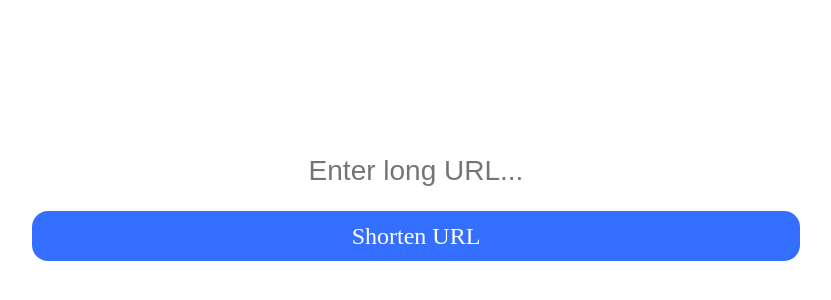
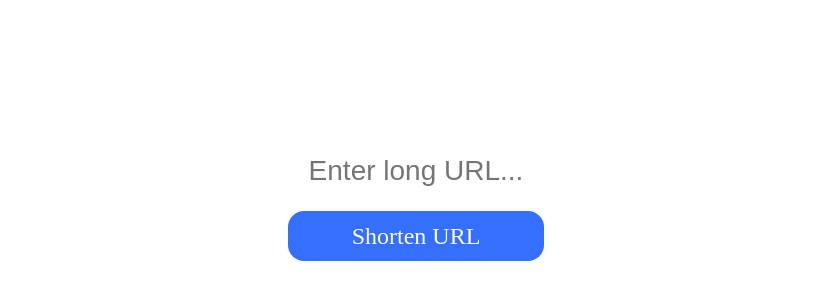
Before and after one commit to hiterharris/url-shortener, a React (Create React App) app: page / in a window 1280 px wide. Shown: the part 180-480 px from the top of the page, without its empty margins (224-1055 px from the left). Built offline with nearby package versions, Linux system fonts and the light colour scheme; the HTML template or start-up script is replaced by a standard one.

Commit message:
update for desktop

```diff
--- a/package.json
+++ b/package.json
@@ -10,6 +10,7 @@
     "@testing-library/user-event": "^13.5.0",
     "dotenv": "^16.0.1",
     "react": "^18.2.0",
+    "react-device-detect": "^2.2.3",
     "react-dom": "^18.2.0",
     "react-scripts": "5.0.1",
     "web-vitals": "^2.1.4"
--- a/src/App.css
+++ b/src/App.css
@@ -5,6 +5,27 @@
   align-items: center;
   height: 100vh;
   width: 100vw;
+}
+
+.desktop input {
+  width: 20%;
+  padding: 0 16px;
+  font-size: 28px;
+  border: none;
+  text-align: center;
+}
+
+.desktop button {
+  height: 50px;
+  width: 20%;
+  margin: 24px;
+  background-color: #356FFF;
+  border: none;
+  border-radius: 16px;
+  font-family: 'Avenir';
+  font-size: 24px;
+  color: white;
+  font-weight: 500;
 }
 
 input {
--- a/src/App.js
+++ b/src/App.js
@@ -1,19 +1,23 @@
 import React, { useState } from 'react';
 import useBitly from './hooks/useBitly';
 import { Input, Result } from './components';
+import { isDesktop } from 'react-device-detect';
 import './App.css';
 
 const App = () => {
   const [input, setInput] = useState('');
   const { getUrl, shortUrl, setShortUrl } = useBitly();
 
+  console.log('isDesktop: ', isDesktop)
+
   return (
-    <div className="App">
+    <div className={`App ${isDesktop ? 'desktop' : 'mobile'}`}>
       {!shortUrl ?
       <Input
         input={input}
         setInput={setInput}
         getUrl={getUrl}
+        isDesktop={isDesktop}
       /> :
       <Result
         input={input}
--- a/src/components/Input.js
+++ b/src/components/Input.js
@@ -2,17 +2,17 @@ import React from 'react';
 import '../App.css';
 
 const Input = (props) => {
-    const { input, setInput, getUrl } = props;
+    const { input, setInput, getUrl, isDesktop } = props;
 
     return (
-        <div className="Input">
+        <div className={`Input ${isDesktop ? 'desktop' : 'mobile'}`}>
             <input
                 type="text"
                 placeholder="Enter long URL..."
                 value={input}
                 onChange={e => setInput(e.target.value)}
             />
-            <button className="shorten-button" onClick={() => getUrl(input)}>Shorten URL</button>
+            <button className={`shorten-button ${isDesktop ? 'desktop' : 'mobile'}`} onClick={() => getUrl(input)}>Shorten URL</button>
         </div>
     );
 }
```
Also changed, not shown: 1 other file (tests, documents, lock files or other folders).
